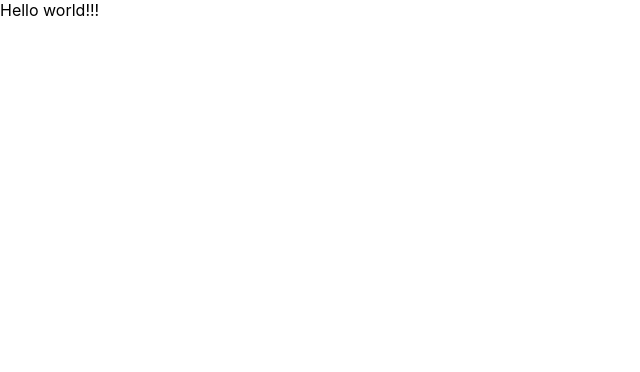
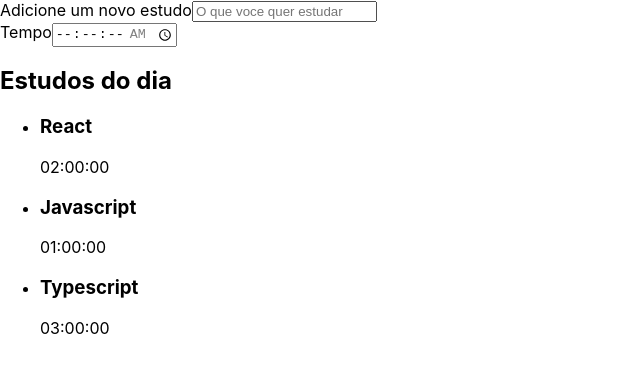
Before and after one commit to MatheusGrenat/alura-studies, a React (Create React App) app: page / in a window 1280 px wide. Shown: the top 372 px of the page, without its empty margins (0-640 px from the left). Built offline with nearby package versions, Linux system fonts and the light colour scheme.

Commit message:
Criando componentes de formulario, lista e botao

```diff
--- a/public/index.html
+++ b/public/index.html
@@ -10,34 +10,14 @@
       content="Web site created using create-react-app"
     />
     <link rel="apple-touch-icon" href="%PUBLIC_URL%/logo192.png" />
-    <!--
-      manifest.json provides metadata used when your web app is installed on a
-      user's mobile device or desktop. See https://developers.google.com/web/fundamentals/web-app-manifest/
-    -->
+
     <link rel="manifest" href="%PUBLIC_URL%/manifest.json" />
-    <!--
-      Notice the use of %PUBLIC_URL% in the tags above.
-      It will be replaced with the URL of the `public` folder during the build.
-      Only files inside the `public` folder can be referenced from the HTML.
 
-      Unlike "/favicon.ico" or "favicon.ico", "%PUBLIC_URL%/favicon.ico" will
-      work correctly both with client-side routing and a non-root public URL.
-      Learn how to configure a non-root public URL by running `npm run build`.
-    -->
-    <title>React App</title>
+    <title>Alura Studies</title>
   </head>
   <body>
     <noscript>You need to enable JavaScript to run this app.</noscript>
     <div id="root"></div>
-    <!--
-      This HTML file is a template.
-      If you open it directly in the browser, you will see an empty page.
 
-      You can add webfonts, meta tags, or analytics to this file.
-      The build step will place the bundled scripts into the <body> tag.
-
-      To begin the development, run `npm start` or `yarn start`.
-      To create a production bundle, use `npm run build` or `yarn build`.
-    -->
   </body>
 </html>
--- a/src/App.tsx
+++ b/src/App.tsx
@@ -1,11 +1,13 @@
 import React from 'react';
-
+import Formulario from './components/Formulario';
+import Lista from './components/Lista'
 
 
 function App() {
   return (
     <div className="App">
-       Hello world!!!
+       <Formulario />
+       <Lista />
     </div>
   );
 }
--- /dev/null
+++ b/src/components/Botao/index.tsx
@@ -0,0 +1,13 @@
+import React from "react";
+
+class Botao extends React.Component{
+    render(){
+        return(
+            <button>
+                Botão
+            </button>
+        )
+    }
+}
+
+export default Botao;
--- /dev/null
+++ b/src/components/Formulario/index.tsx
@@ -0,0 +1,39 @@
+import React from 'react';
+import Botao from '../Botao';
+
+class Formulario extends React.Component{
+    render(){
+        return(
+            <form>
+                <div>
+                    <label htmlFor="tarefa">
+                        Adicione um novo estudo
+                    </label>
+                    <input
+                        type="text"
+                        name="tarefa"
+                        id="tarefa"
+                        placeholder="O que voce quer estudar"
+                        required
+                    />
+                </div>
+                <div>
+                    <label htmlFor="tempo">
+                        Tempo
+                    </label>
+                    <input
+                        type="time"
+                        step="1"
+                        name="tempo"
+                        id="tempo"
+                        min="00:00:00"
+                        max="01:30:00"
+                        required
+                    />
+                </div>
+            </form>
+        )
+    }
+}
+
+export default Formulario;
--- /dev/null
+++ b/src/components/Lista/index.tsx
@@ -0,0 +1,30 @@
+import React from "react";
+
+function Lista(){
+    const tarefa = [{
+        tarefa: 'React',
+        tempo: '02:00:00'
+    }, {
+        tarefa: 'Javascript',
+        tempo: '01:00:00'
+    }, {
+        tarefa: 'Typescript',
+        tempo: '03:00:00'
+    }]
+    return(
+        <aside>
+            <h2>Estudos do dia</h2>
+            <ul>
+                {tarefa.map((item, index) => (
+                    <li key={index}>
+                        <h3> {item.tarefa}</h3>
+                        <span> {item.tempo}</span>
+                    </li>
+                ))}
+            </ul>
+        </aside>
+    )
+}
+
+
+export default Lista;
```
Also changed, not shown: 1 other file (tests, documents, lock files or other folders).
